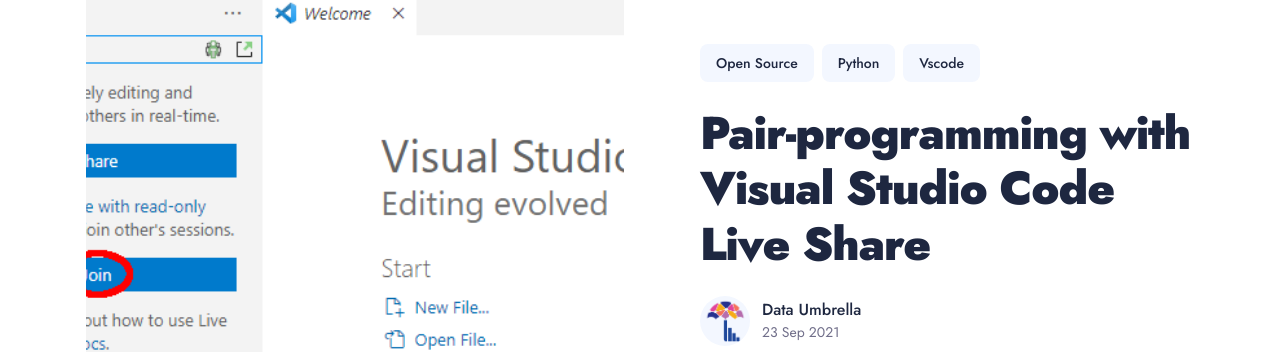
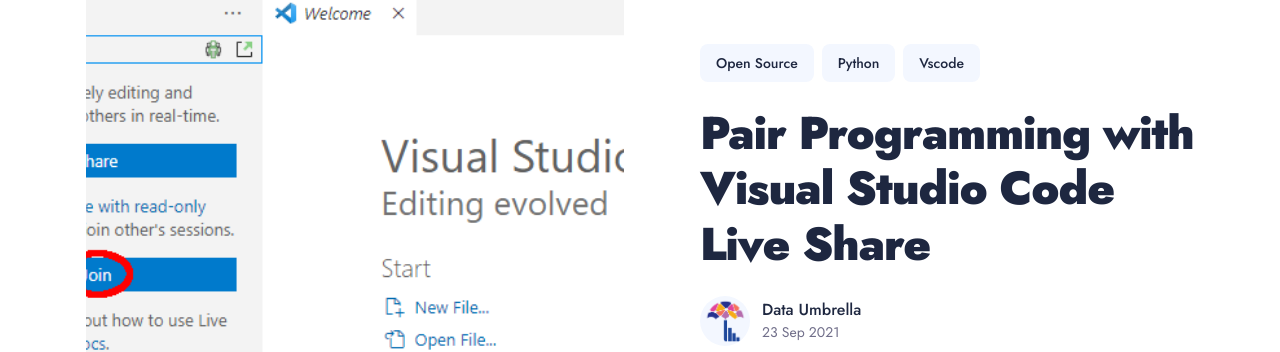
Before and after one commit to data-umbrella/data-umbrella.github.io, a Jekyll site: the page built from _posts/2021-09-23-pair-programming-with-visual-studio-code-live-share.md, in a window 1280 px wide and 900 px high. Shown: the part 187-539 px from the top of the window. Built offline with Jekyll 4.4.1, drawn with Linux system fonts in a browser that asks for light colours; nearby versions of some CDN libraries.

```diff
--- a/_posts/2021-09-23-pair-programming-with-Visual-Studio-Code-Live-Share.md
+++ b/_posts/2021-09-23-pair-programming-with-visual-studio-code-live-share.md
@@ -1,7 +1,7 @@
 ---
 layout: post
-title:  Pair-programming with Visual Studio Code Live Share
-description: Pair-programming with Visual Studio Code Live Share
+title:  Pair Programming with Visual Studio Code Live Share
+description: Pair Programming with Visual Studio Code Live Share
 date:   2021-09-23 15:01:35 +0300
 image:  '/images/vsc/image9.png'
 tags:   [open source, python, vscode]
```
